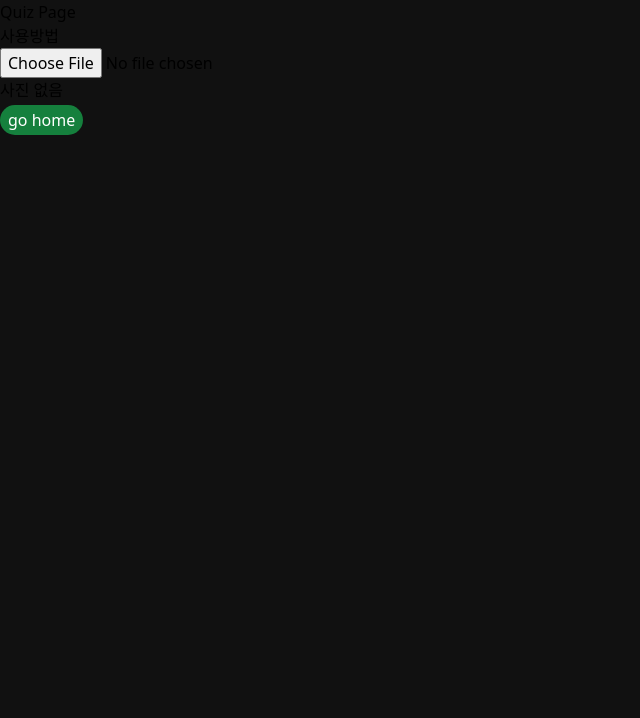
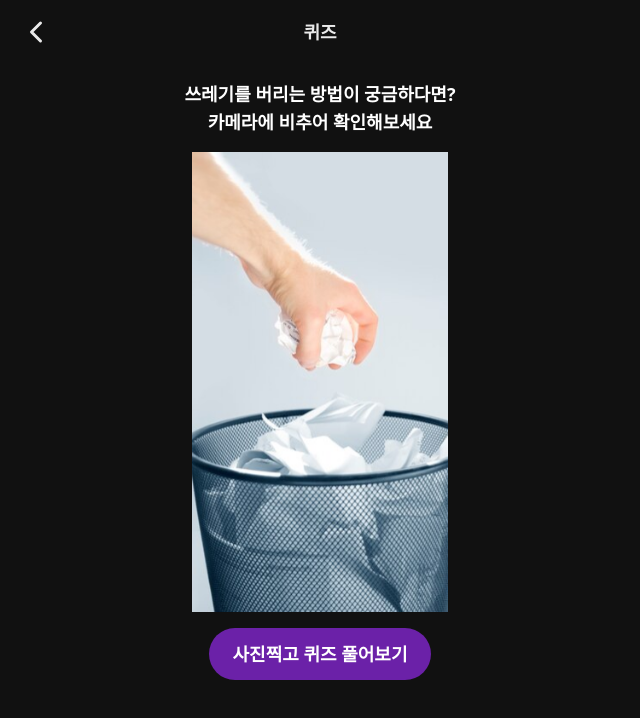
Before and after one commit to Be-HinD/WITT, a React (Vite) app in the folder frontend/: page /quiz in a window 1280 px wide. Shown: the top 718 px of the page, without its empty margins (0-640 px from the left). Built offline with nearby package versions, Linux system fonts and the light colour scheme.

Commit message:
[FE] feat #S10P22D103-86: 퀴즈페이지 UI

```diff
--- /dev/null
+++ b/frontend/src/pages/Quiz/components/HowToUse.tsx
@@ -0,0 +1,15 @@
+import throwing from '../assets/throwing.png'
+
+const HowToUse = () => {
+	return (
+		<div className="flex flex-col items-center">
+			<header className="text-white flex flex-col items-center font-bold text-lg">
+				<div>쓰레기를 버리는 방법이 궁금하다면?</div>
+				<div>카메라에 비추어 확인해보세요</div>
+			</header>
+			<img src={throwing} alt="" className="h-[460px] my-4" />
+		</div>
+	)
+}
+
+export default HowToUse
--- a/frontend/src/pages/Quiz/index.tsx
+++ b/frontend/src/pages/Quiz/index.tsx
@@ -1,5 +1,10 @@
-import { Link } from 'react-router-dom'
+import { useNavigate } from 'react-router-dom'
 import { useState } from 'react'
+import Header from '../../components/Header'
+import { IMenu, IMenuFunc } from '../../components/interfaces'
+import { icons } from '../../constants/header-icons'
+import HowToUse from './components/HowToUse'
+
 const Quiz = () => {
 	const [capturedImage, setCapturedImage] = useState<File | undefined>(undefined)
 	const handleCaptureImage = (e: React.ChangeEvent<HTMLInputElement>) => {
@@ -8,27 +13,37 @@ const Quiz = () => {
 			setCapturedImage(file)
 		}
 	}
+	const navigate = useNavigate()
+	const menu: IMenu = { left: icons.BACK, center: '퀴즈', right: undefined }
+	const func: IMenuFunc = { left_func: () => navigate('/'), right_func: undefined }
 	return (
 		<div>
-			<p>Quiz Page</p>
-			<p>사용방법</p>
-			<p>
-				<input type="file" accept="image/*" capture="environment" onChange={handleCaptureImage} />
-
-				{capturedImage ? <img src={URL.createObjectURL(capturedImage)} /> : <div>사진 없음</div>}
-			</p>
-			{/* <Link
-				to="/quiz/camera"
-				className="bg-green-700 text-white rounded-full px-2 py-1 leading-9 hover:bg-green-500 transition-colors"
-			>
-				사진
-			</Link> */}
-			<Link
-				to="/"
-				className="bg-green-700 text-white rounded-full px-2 py-1 leading-9 hover:bg-green-500 transition-colors"
-			>
-				go home
-			</Link>
+			<Header menu={menu} func={func}></Header>
+			<body>
+				<p className="pt-20">
+					{capturedImage ? (
+						<img src={URL.createObjectURL(capturedImage)} />
+					) : (
+						<div>
+							<HowToUse />
+						</div>
+					)}
+				</p>
+				<label
+					htmlFor="camera"
+					className="text-white font-semibold text-lg bg-purple-800 rounded-full px-6 py-2 leading-9 hover:bg-purple-500 transition-colors self-center mb-4"
+				>
+					사진찍고 퀴즈 풀어보기
+				</label>
+				<input
+					id="camera"
+					type="file"
+					accept="image/*"
+					capture="environment"
+					onChange={handleCaptureImage}
+					className="hidden"
+				/>
+			</body>
 		</div>
 	)
 }
--- a/frontend/src/router.tsx
+++ b/frontend/src/router.tsx
@@ -26,11 +26,11 @@ const router = createBrowserRouter([
 				element: <Follow />,
 			},
 			{
-				path: '/quiz',
+				path: 'quiz',
 				element: <Quiz />,
 			},
 			{
-				path: '/quiz/solve',
+				path: 'quiz/solve',
 				element: <SolveQuizPage />,
 			},
 		],
```
Also changed, not shown: frontend/src/pages/Quiz/assets/throwing.png (added).
